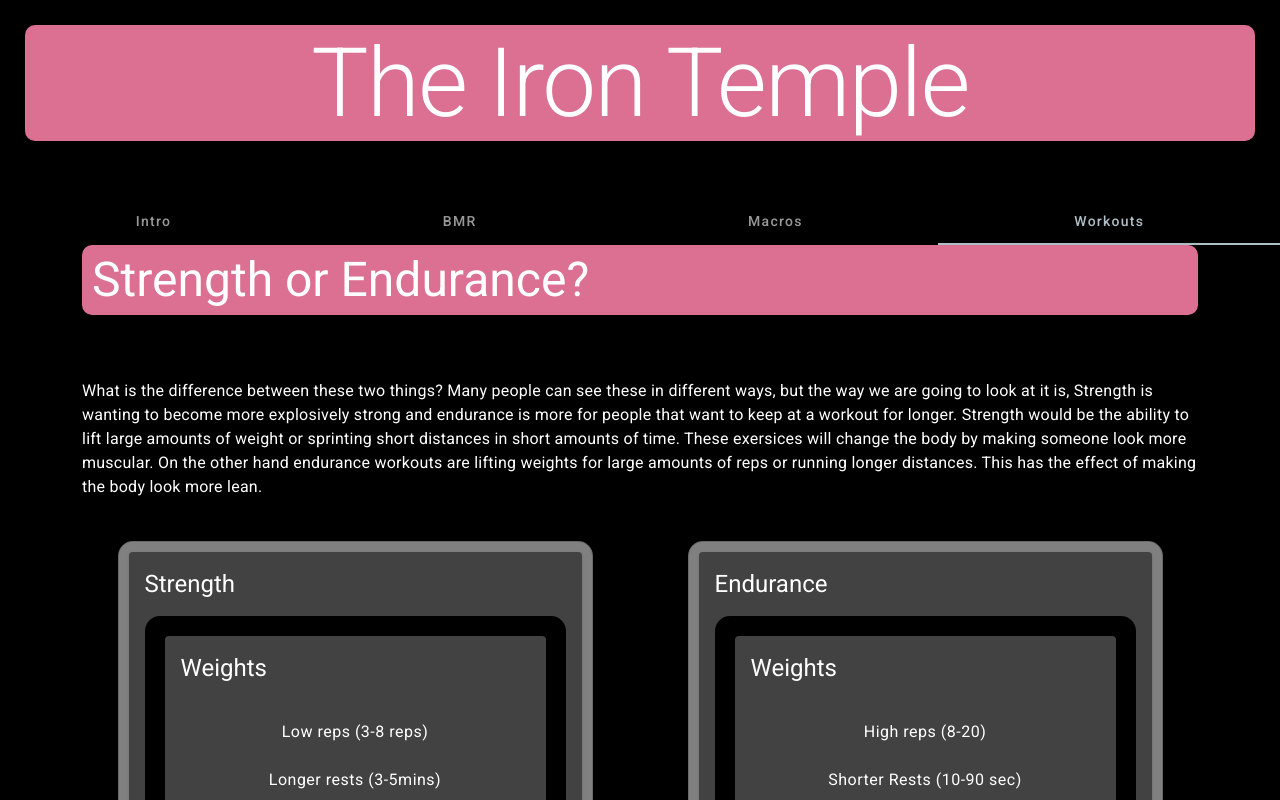
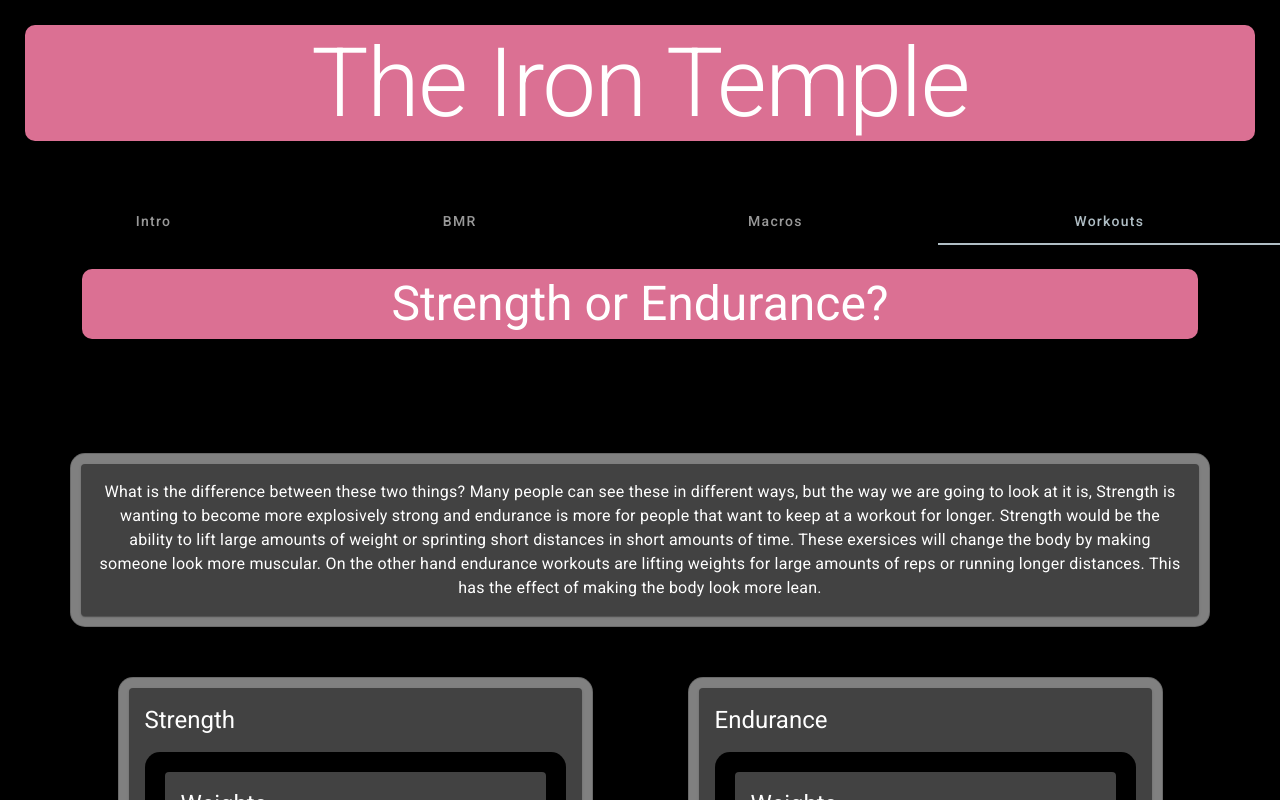
Before and after one commit to Collinblane13/project, an Angular app: page / in a window 1280 px wide. Both pictures are taken after a click on the tab "Workouts". Shown: the top 800 px of the page. Built offline with nearby package versions, Linux system fonts and the light colour scheme.

Commit message:
Made the design look a little better.

```diff
--- a/src/app/app.component.html
+++ b/src/app/app.component.html
@@ -290,15 +290,22 @@
                 <div class="container">
                     <div class="row">
                         <div class="col-12">
-                            <p class="mat-headline-3 head">
+                            <br>
+                            <p class="mat-headline-3 head center">
                                 Strength or Endurance?
                             </p>
+                        </div>
+                            <div class="card">
+                                <mat-card>
+                                    <mat-card-content>
                                         <p>
                                             What is the difference between these two things? Many people can see these in different ways, but the way we are going to look at it is, Strength
                                             is wanting to become more explosively strong and endurance is more for people that want to keep at a workout for longer. Strength would be the ability
                                             to lift large amounts of weight or sprinting short distances in short amounts of time. These exersices will change the body by making someone look more muscular.
                                             On the other hand endurance workouts are lifting weights for large amounts of reps or running longer distances. This has the effect of making the body look more lean.
                                         </p>
+                                    </mat-card-content>
+                                </mat-card>
                             </div>
                         <div class="card col-12 col-lg-5">
                             <mat-card>
--- a/src/styles.css
+++ b/src/styles.css
@@ -8,7 +8,7 @@ header {margin: 25px; text-align: center; color:white;}
 .card{
     padding: 10px;
     height: 100%;
-    margin-top: 30px;
+    margin-top: 50px;
     margin-right: auto;
     margin-left: auto;
     background-color: grey;
@@ -24,6 +24,7 @@ header {margin: 25px; text-align: center; color:white;}
     margin-top:40px;
     transition: .5s;
 }
+
 
 
 .inner{
```
Lines whose indentation alone changed are shown as unchanged.
